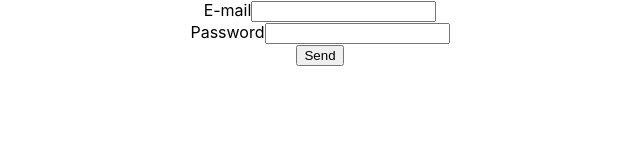
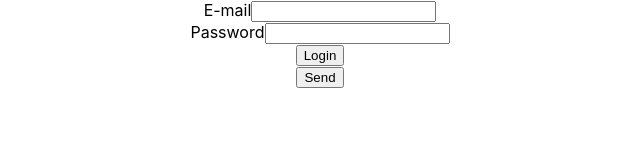
Before and after one commit to szkola-reacta/live-2022-08-16, a React (Create React App) app in the folder frontend/: page / in a window 1280 px wide. Shown: the top 160 px of the page, without its empty margins (320-960 px from the left). Built offline with nearby package versions, Linux system fonts and the light colour scheme.

Commit message:
send click

```diff
--- a/frontend/src/components/LoginForm.js
+++ b/frontend/src/components/LoginForm.js
@@ -1,4 +1,5 @@
-import { useEffect, useState } from 'react';
+// import { useEffect, useState } from 'react';
+import { useEffect, useState, useRef, useReducer, useContext } from 'react';
 
 import { login } from '../services/auth';
 
@@ -6,21 +7,25 @@ import { login } from '../services/auth';
 
 // }
 
+const Button = (props) => {
+  return <button onClick={props.handleClick}>{props.children}</button>
+}
+
 function LoginForm() {
   const [user, setUser] = useState({ email: '', password: '' });
 
   const validateEmail = () => {
     console.log('jestem w validateEmail');
-    if (user.email === '') {
-      alert('halo, uzupełnij uytkownika!');
-    }
+    // if (user.email === '') {
+    //   alert('halo, uzupełnij uytkownika!');
+    // }
   }
 
   const validatePassword = () => {
     console.log('jestem w validatePassword');
-    if (user.email === '') {
-      alert('halo, uzupełnij uytkownika!');
-    }
+    // if (user.email === '') {
+    //   alert('halo, uzupełnij uytkownika!');
+    // }
   }
 
   // useEffect(() => {
@@ -51,6 +56,10 @@ function LoginForm() {
     });
   }
 
+  const handleClick = () => {
+    console.log('Test!');
+  }
+
   return (
     <div>
       <form onSubmit={handleSubmit}>
@@ -63,9 +72,12 @@ function LoginForm() {
           <input type="password" name="password" onChange={handleChange} />
         </div>
         <div>
-          <input type="submit" value="Send" />
+          <input type="submit" value="Login" />
         </div>
       </form>
+
+      {/* <button onClick={}>Send</button> */}
+      <Button handleClick={handleClick}>Send</Button>
     </div>
   );
 }
```
